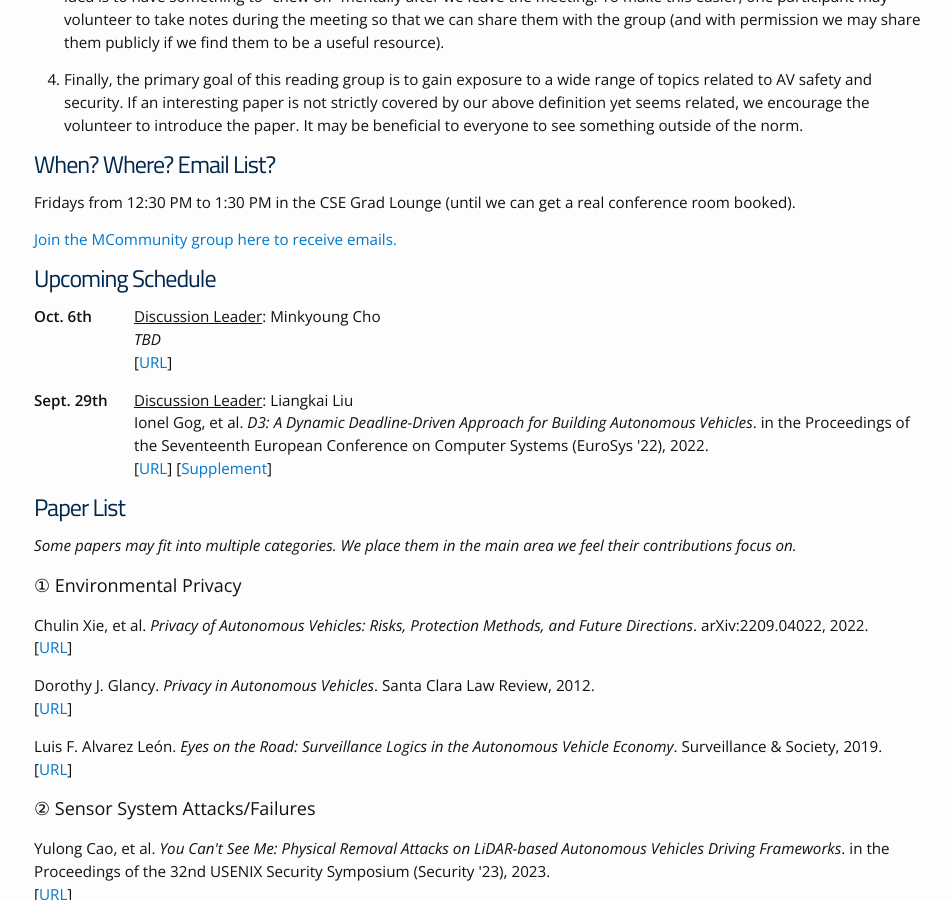
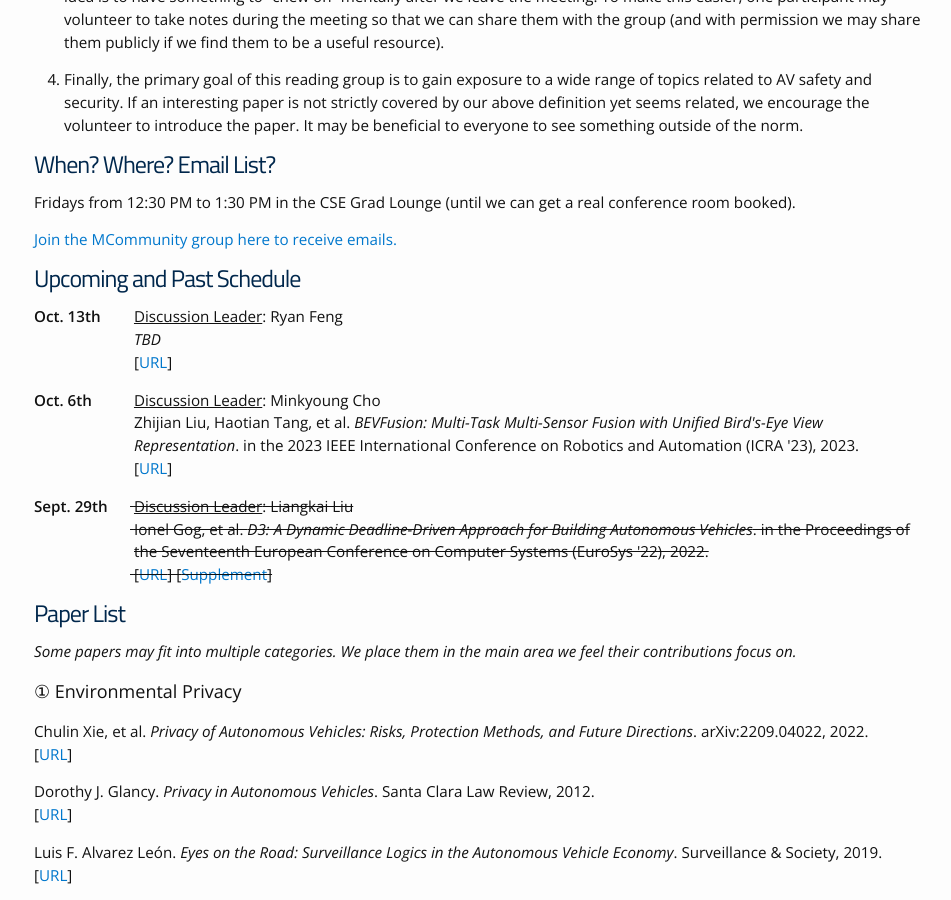
Before and after one commit to noah-curran/noah-curran.github.io, a Jekyll site: the page built from av-safe-sec.md, in a window 1280 px wide and 900 px high, scrolled down 1367 px. Shown: the whole window, without its empty margins (161-1112 px from the left). Built offline with Jekyll 4.4.1, drawn with Linux system fonts in a browser that asks for light colours.

Commit message:
update reading group schedule

```diff
--- /dev/null
+++ b/_includes/readinggroupeventpast.html
@@ -0,0 +1,27 @@
+<p><s>
+    <div class="readingpaperspacing">
+        <span class="readingspacing">
+            <b>{{include.date}}</b>
+        </span>
+        <u>Discussion Leader</u>: {{include.volunteer}}
+    </div>
+    <div class="readingpaperspacing">
+        <span class="readingspacing"></span>
+        <span>
+            {% if include.title != "TBD" %}
+                {{include.authors}}. <i>{{include.title}}</i>. {{include.pubvenue}}, {{include.year}}.
+            {% else %}
+                <i>{{include.title}}</i>
+            {% endif %}
+        </span>
+    </div>
+    <div class="readingpaperspacing">
+        <span class="readingspacing"></span>
+        <span>
+            [<a href="{{include.url}}">URL</a>]
+            {% if include.supp != null %}
+            [<a href="{{include.supp}}">Supplement</a>]
+            {% endif %}
+        </span>
+    </div>
+</s></p>
--- a/av-safe-sec.md
+++ b/av-safe-sec.md
@@ -54,10 +54,11 @@ Fridays from 12:30 PM to 1:30 PM in the CSE Grad Lounge (until we can get a real
 
 Come to one of our meetings -->
 
-# Upcoming Schedule
+# Upcoming and Past Schedule
 
-{% include readinggroupevent.html date="Oct. 6th" volunteer="Minkyoung Cho" title="TBD" url="" %}
-{% include readinggroupevent.html date="Sept. 29th" volunteer="Liangkai Liu" authors="Ionel Gog, et al" title="D3: A Dynamic Deadline-Driven Approach for Building Autonomous Vehicles" pubvenue="in the Proceedings of the Seventeenth European Conference on Computer Systems (EuroSys '22)" year="2022" url="https://dl.acm.org/doi/10.1145/3492321.3519576" supp="https://arxiv.org/pdf/2302.01568.pdf" %}
+{% include readinggroupevent.html date="Oct. 13th" volunteer="Ryan Feng" title="TBD" url="" %}
+{% include readinggroupevent.html date="Oct. 6th" volunteer="Minkyoung Cho" authors="Zhijian Liu, Haotian Tang, et al" title="BEVFusion: Multi-Task Multi-Sensor Fusion with Unified Bird's-Eye View Representation" pubvenue="in the 2023 IEEE International Conference on Robotics and Automation (ICRA '23)" year="2023" url="https://ieeexplore.ieee.org/abstract/document/10160968" %}
+{% include readinggroupeventpast.html date="Sept. 29th" volunteer="Liangkai Liu" authors="Ionel Gog, et al" title="D3: A Dynamic Deadline-Driven Approach for Building Autonomous Vehicles" pubvenue="in the Proceedings of the Seventeenth European Conference on Computer Systems (EuroSys '22)" year="2022" url="https://dl.acm.org/doi/10.1145/3492321.3519576" supp="https://arxiv.org/pdf/2302.01568.pdf" %}
 
 # Paper List
 
```
